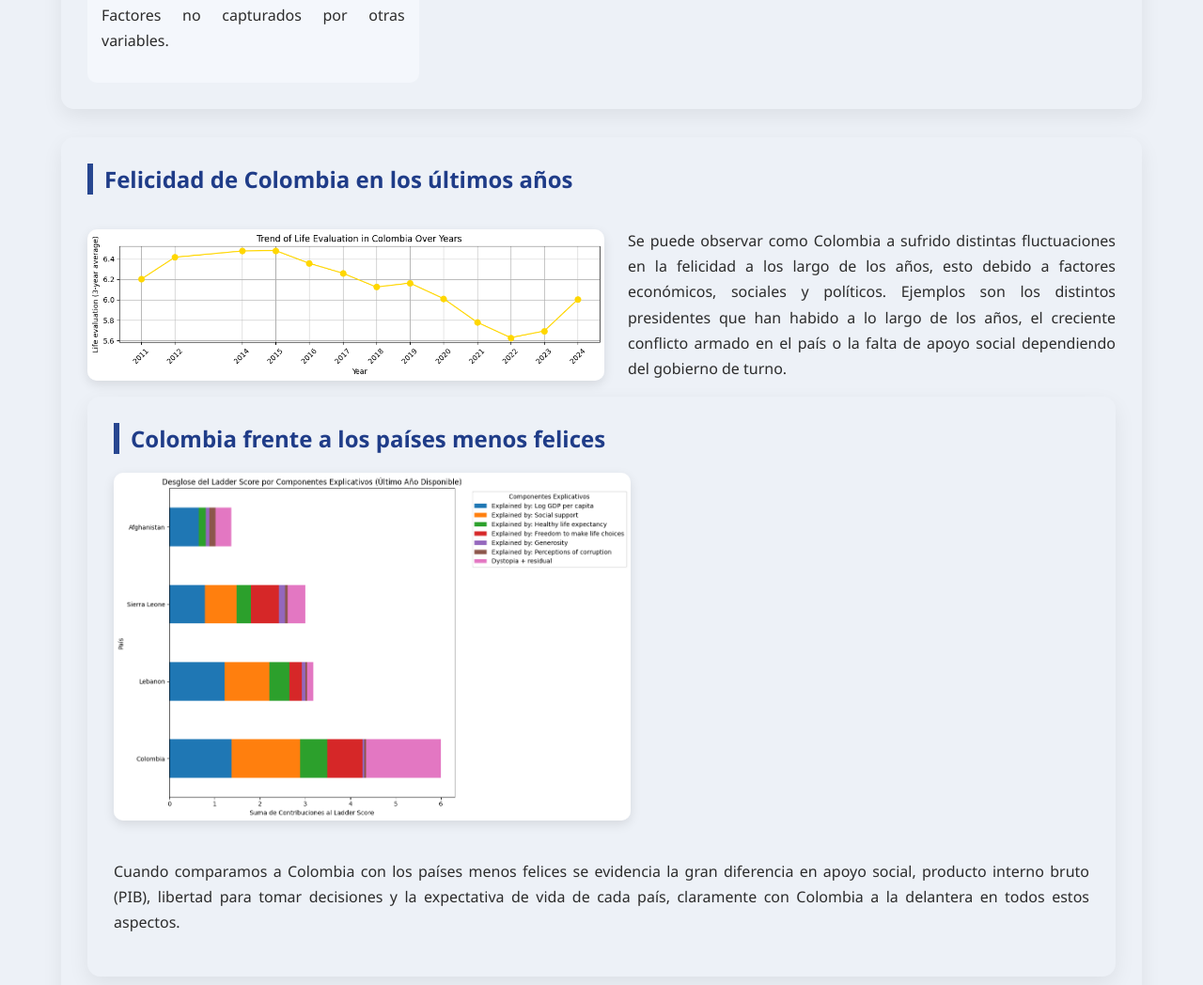
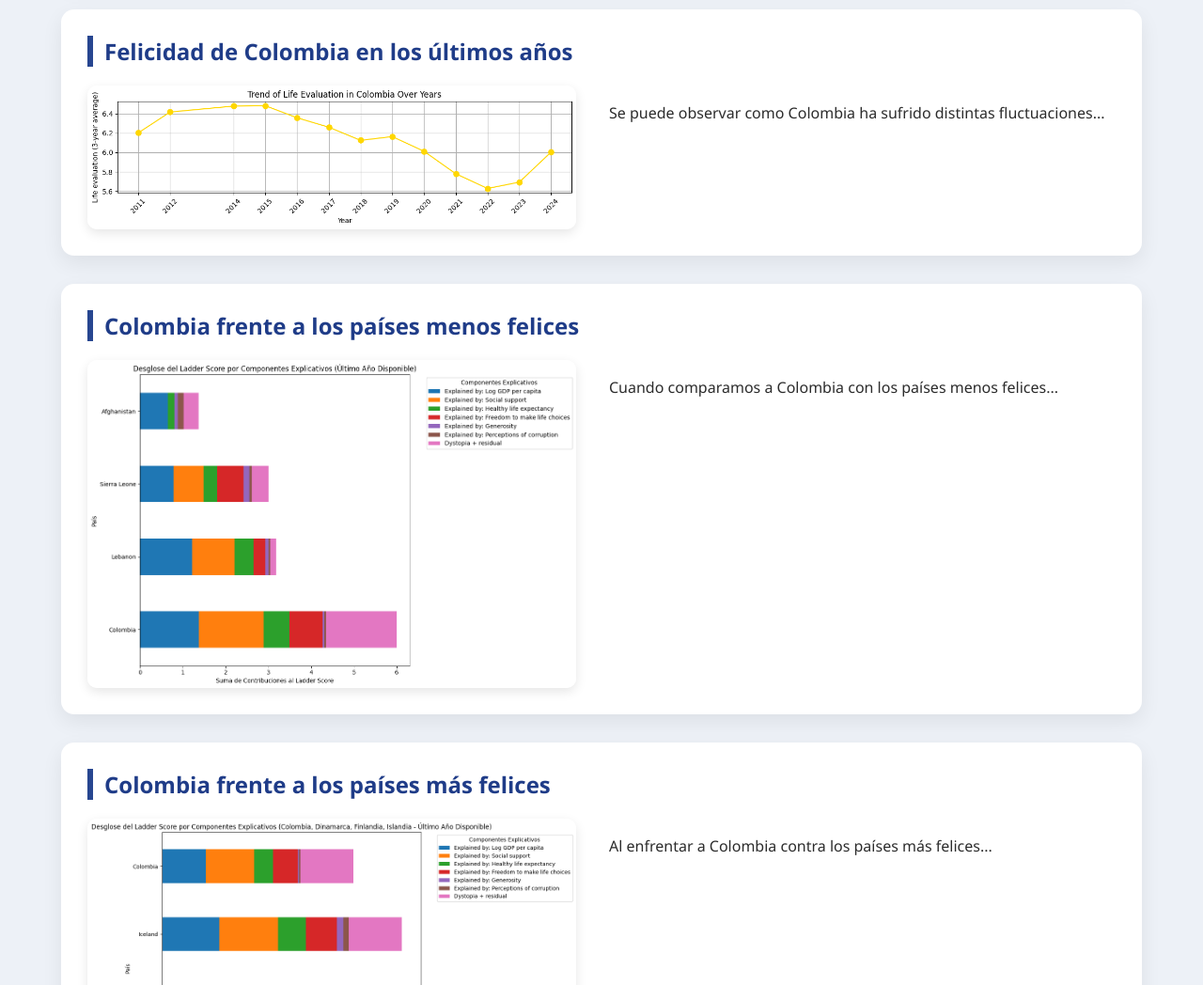
Before and after one commit to sanntdh/Felicidad-Colombia-3, a plain HTML site: page index.html in a window 1280 px wide. Shown: the part 1752-2800 px from the top of the page at 94% size. Drawn offline with Linux system fonts and the light colour scheme.

Commit message:
Update index.html

```diff
--- a/index.html
+++ b/index.html
@@ -21,16 +21,8 @@
     text-align:center;
 }
 
-.header h1{
-    margin:0;
-    font-size:38px;
-}
-
-.header p{
-    margin-top:10px;
-    font-size:18px;
-    opacity:0.9;
-}
+.header h1{ margin:0; font-size:38px; }
+.header p{ margin-top:10px; font-size:18px; opacity:0.9; }
 
 /* ===== CONTENEDOR ===== */
 .container{
@@ -41,7 +33,7 @@
 
 /* ===== TARJETAS ===== */
 .card{
-    background:EC8CFF;
+    background:#ffffff; /* ARREGLADO */
     border-radius:14px;
     padding:28px;
     margin-bottom:30px;
@@ -79,19 +71,19 @@
 .section-flex{
     display:flex;
     flex-wrap:wrap;
-    gap:25px;
-    align-items:end;
+    gap:35px;              /* ESPACIO ENTRE IMAGEN Y TEXTO */
+    align-items:flex-start; /* ALINEADO ARRIBA */
+    margin-top:15px;
 }
 
 .section-flex img{
-    width:550px;
-    max-width:75%;
+    width:520px;
+    max-width:100%;
     border-radius:10px;
     box-shadow:0 4px 12px rgba(0,0,0,0.1);
 }
 
 /* ===== GALERÍA DE PAÍSES ===== */
-
 .country-gallery{
     display:grid;
     grid-template-columns:repeat(auto-fit,minmax(220px,1fr));
@@ -108,9 +100,7 @@
     text-align:center;
 }
 
-.country-card:hover{
-    transform:scale(1.04);
-}
+.country-card:hover{ transform:scale(1.04); }
 
 .country-card img{
     width:100%;
@@ -141,10 +131,7 @@
     margin-top:40px;
 }
 
-.footer a{
-    color:#ffd166;
-    text-decoration:none;
-}
+.footer a{ color:#ffd166; text-decoration:none; }
 
 </style>
 </head>
@@ -163,15 +150,15 @@
 <h2>Introducción</h2>
 
 <p>
-El bienestar subjetivo constituye un indicador esencial del desarrollo humano. El World Happiness Report evalúa la felicidad de los países mediante el Ladder Score, una medida basada en la percepción que las personas tienen sobre su calidad de vida. Este índice integra factores económicos, sociales, institucionales y culturales.
+El bienestar subjetivo constituye un indicador esencial del desarrollo humano...
 </p>
 
 <p>
-El presente informe analiza la situación de Colombia a partir de los datos oficiales del informe 2025 y de visualizaciones generadas mediante herramientas de análisis de datos. El objetivo es identificar los factores que explican su nivel de felicidad y compararlo con distintos grupos de países.
+El presente informe analiza la situación de Colombia...
 </p>
 </div>
 
-<!-- GALERÍA DE PAÍSES -->
+<!-- GALERÍA -->
 <div class="card">
 <h2>Contexto visual de la felicidad en distintos países</h2>
 
@@ -205,7 +192,7 @@
 </div>
 
 <p>
-Las imágenes ilustran contextos sociales contrastantes entre países con distintos niveles de bienestar, mostrando diferencias en estabilidad, cohesión social, seguridad y calidad de vida.
+Las imágenes ilustran contextos sociales contrastantes...
 </p>
 
 </div>
@@ -215,7 +202,6 @@
 <h2>Variables que explican la felicidad</h2>
 
 <div class="variables">
-
 <div class="variable"><h3>PIB per cápita</h3><p>Refleja el nivel de ingreso promedio.</p></div>
 <div class="variable"><h3>Apoyo social</h3><p>Mide redes de ayuda familiar y comunitaria.</p></div>
 <div class="variable"><h3>Esperanza de vida saludable</h3><p>Indica condiciones de salud y vida.</p></div>
@@ -223,51 +209,55 @@
 <div class="variable"><h3>Generosidad</h3><p>Representa conductas solidarias.</p></div>
 <div class="variable"><h3>Percepción de corrupción</h3><p>Mide confianza institucional.</p></div>
 <div class="variable"><h3>Distopía + residual</h3><p>Factores no capturados por otras variables.</p></div>
-
 </div>
 </div>
 
 <!-- GRÁFICAS -->
 <div class="card">
 <h2>Felicidad de Colombia en los últimos años</h2>
+
 <div class="section-flex">
-<div style="display: flex; align-items: center;">
-    <img src="trend_of_Colombias_life_evaluation_over_the_years.png" alt=trend_of_Colombias_life_evaluation_over_the_years">
-     <p style="margin-left: 25px;">
-        Se puede observar como Colombia a sufrido distintas fluctuaciones en la felicidad a los largo de los años, esto debido a factores económicos, sociales y políticos. Ejemplos son los distintos presidentes que han habido a lo largo de los años, el creciente conflicto armado en el país o la falta de apoyo social dependiendo del gobierno de turno.
-    </p>
-</p></div>
+<img src="trend_of_Colombias_life_evaluation_over_the_years.png">
+
+<p>
+Se puede observar como Colombia ha sufrido distintas fluctuaciones...
+</p>
+</div>
 </div>
 
 <div class="card">
 <h2>Colombia frente a los países menos felices</h2>
+
 <div class="section-flex">
 <img src="comparacion_los_mejores.png">
-<p>Cuando comparamos a Colombia con los países menos felices se evidencia la gran diferencia en apoyo social, producto interno bruto (PIB), libertad para tomar decisiones y la expectativa de vida de cada país, claramente con Colombia a la delantera en todos estos aspectos.</p>
+<p>Cuando comparamos a Colombia con los países menos felices...</p>
 </div>
 </div>
 
 <div class="card">
 <h2>Colombia frente a los países más felices</h2>
+
 <div class="section-flex">
 <img src="comparacion_los_peores.png">
-<p>Al enfrentar a Colombia contra los países más felices se puede observar que hay una diferencia moderada entre Colombia y esos países. Esto se le atribuye en gran parte al producto interno bruto, la percepción de corrupción y el apoyo social que tienen los tres mejores países en comparación a Colombia.</p>
+<p>Al enfrentar a Colombia contra los países más felices...</p>
 </div>
 </div>
 
 <div class="card">
 <h2>Colombia frente a países de su rango</h2>
+
 <div class="section-flex">
 <img src="comparación_con_los_de_su_rango.png">
-<p>A pesar de que Colombia es de los países que menos producto interno bruto acumula en comparación con los otros 5 países, es de los que más apoyo social y más libertad para tomar decisiones tiene, gracias a esto se logra ubicar como el segundo más feliz entre los países que están en su rango.</p>
+<p>A pesar de que Colombia es de los países...</p>
 </div>
 </div>
 
 <div class="card">
 <h2>Colombia frente a Latinoamérica</h2>
+
 <div class="section-flex">
 <img src="comparacion_con_latinoamérica.png">
-<p>Colombia tiene muy buen producto interno bruto y apoyo social en comparación al resto de países de latinoamérica, pero lo afecta la poca generosidad del país, la percepción de la corrupción que tenemos y la expectativa de vida en comparacion a los otros países, lo que nos hace ubicarnos en el puesto 7 de los 10 países evaluados en la gráfica.</p>
+<p>Colombia tiene muy buen producto interno bruto...</p>
 </div>
 </div>
 
@@ -277,7 +267,7 @@
 
 <div class="highlight">
 <p>
-La felicidad en Colombia depende de la interacción entre desarrollo económico, calidad institucional y cohesión social. Aunque no se encuentra entre los países más felices, mantiene niveles moderados gracias a su estabilidad relativa y a la fortaleza de sus redes sociales.
+La felicidad en Colombia depende de la interacción...
 </p>
 </div>
 </div>
```
